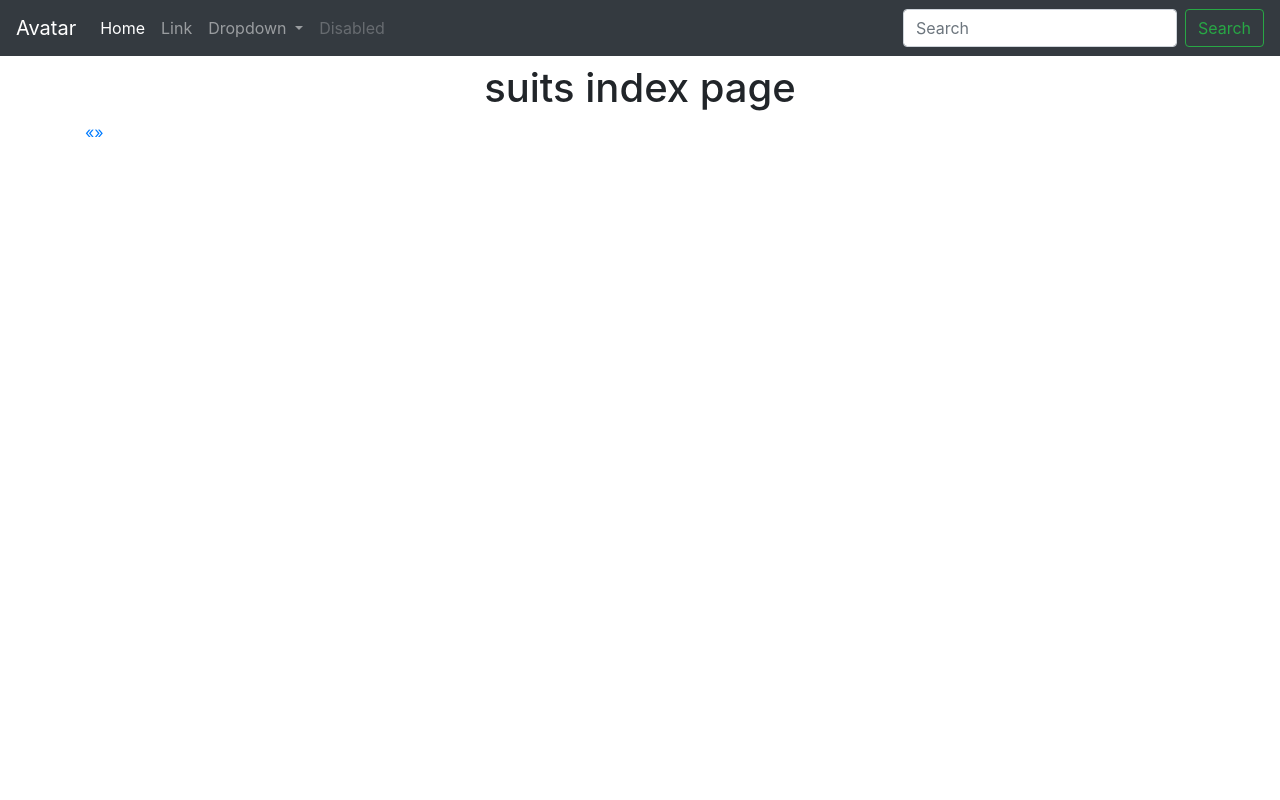
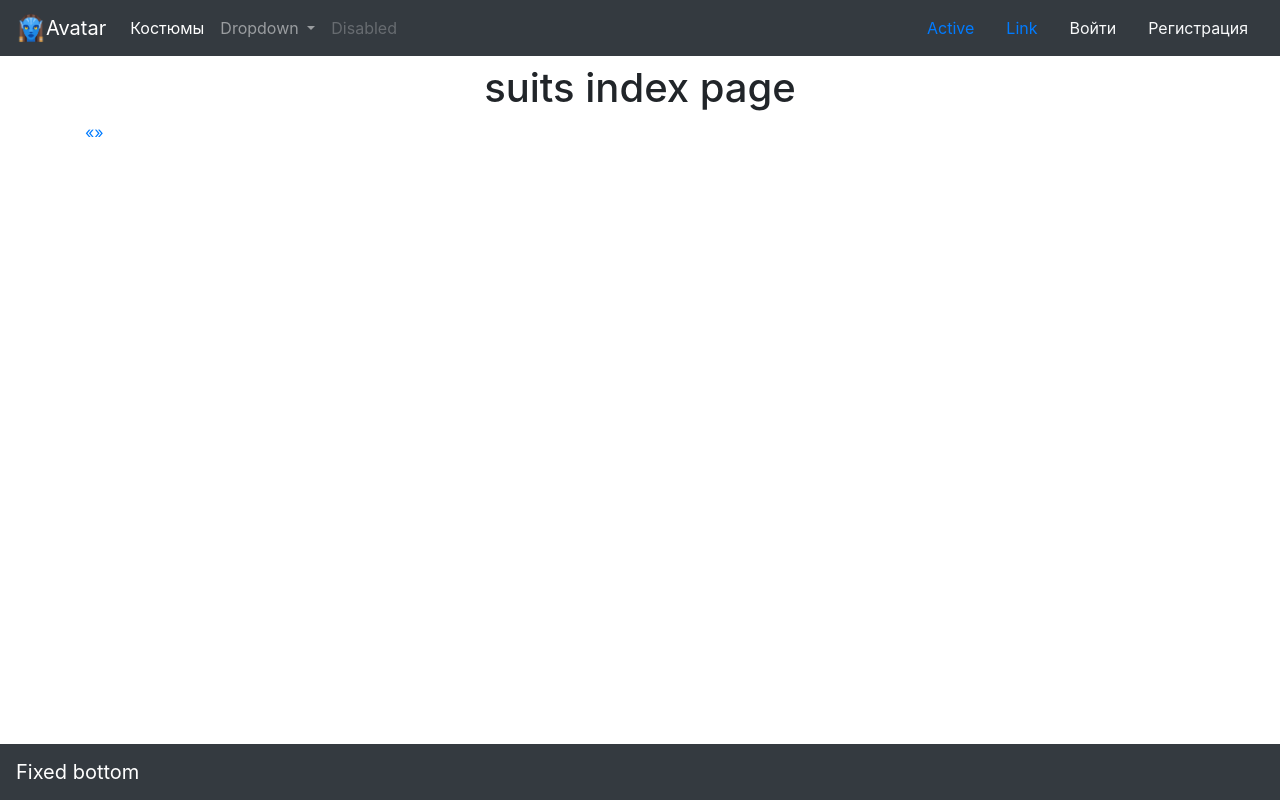
Before and after one commit to DamirZinatullin/avatar, a Python web app: template app/templates/index.html in a window 1280 px wide. Run offline with Jinja, Linux system fonts and the light colour scheme; the template is opened without the code that fills it, so the values that code supplies are empty; some libraries are stand-ins or nearby versions.

Commit message:
Created register user form

```diff
--- a/app/models.py
+++ b/app/models.py
@@ -323,7 +323,10 @@ roles_users = db.Table('roles_users',
 class User(db.Model, UserMixin):
     id = db.Column(db.Integer(), primary_key=True)
     email = db.Column(db.String(100), unique=True)
-    password = db.Column(db.String(255))
+    password = db.Column(db.String(40))
+    name = db.Column(db.String(60))
+    surname = db.Column(db.String(60))
+    phone = db.Column(db.String(20))
     active = db.Column(db.Boolean())
     roles = db.relationship('Role', secondary=roles_users,
                             backref=db.backref('users', lazy='dynamic'))
--- a/app/templates/base.html
+++ b/app/templates/base.html
@@ -21,7 +21,9 @@
 </head>
 <body>
 <nav class="navbar navbar-expand-lg navbar-dark bg-dark">
-    <a class="navbar-brand" href="{{ url_for('index') }}">Avatar</a>
+    <a class="navbar-brand" href="{{ url_for('index') }}">
+        <img src="./static/images/brand.jpg" width="30" height="30"
+             class="d-inline-block align-top" alt="">Avatar</a>
     <button class="navbar-toggler" type="button" data-toggle="collapse"
             data-target="#navbarSupportedContent"
             aria-controls="navbarSupportedContent" aria-expanded="false"
@@ -32,10 +34,13 @@
     <div class="collapse navbar-collapse" id="navbarSupportedContent">
         <ul class="navbar-nav mr-auto">
             <li class="nav-item active">
-                <a class="nav-link" href="#">Home <span class="sr-only">(current)</span></a>
+                <a class="nav-link" href="{{ url_for('suits.index') }}">Костюмы
+                    <span class="sr-only">(current)</span></a>
             </li>
             <li class="nav-item">
-                <a class="nav-link" href="#">Link</a>
+                {% if current_user.has_role('admin') %}
+                <a class="nav-link" href="/admin">Admin</a>
+                {% endif %}
             </li>
             <li class="nav-item dropdown">
                 <a class="nav-link dropdown-toggle" href="#"
@@ -57,15 +62,22 @@
                    aria-disabled="true">Disabled</a>
             </li>
         </ul>
-        <form class="form-inline my-2 my-lg-0">
-            <input class="form-control mr-sm-2" type="search"
-                   placeholder="Search" aria-label="Search">
-            <button class="btn btn-outline-success my-2 my-sm-0"
-                    type="submit">
-                Search
-            </button>
-        </form>
+        <ul class="nav justify-content-end">
+          <li class="nav-item">
+            <a class="nav-link active" href="#">Active</a>
+          </li>
+          <li class="nav-item">
+            <a class="nav-link" href="#">Link</a>
+          </li>
+          <li class="nav-item">
+            <a class="nav-link text-light" href="{{ url_for_security('login') }}">Войти</a>
+          </li>
+          <li class="nav-item">
+            <a class="nav-link text-light" href="{{ url_for('register') }}" tabindex="-1">Регистрация</a>
+          </li>
+        </ul>
     </div>
+
 </nav>
 <div class="container">
     <div align="center">
@@ -76,10 +88,7 @@
     </div>
     {% block content %}
     {% endblock %}
-
-
 </div>
-
 <!-- Optional JavaScript -->
 <!-- jQuery first, then Popper.js, then Bootstrap JS -->
 <script src="https://code.jquery.com/jquery-3.3.1.slim.min.js"
@@ -91,5 +100,12 @@
 <script src="https://stackpath.bootstrapcdn.com/bootstrap/4.3.1/js/bootstrap.min.js"
         integrity="sha384-JjSmVgyd0p3pXB1rRibZUAYoIIy6OrQ6VrjIEaFf/nJGzIxFDsf4x0xIM+B07jRM"
         crossorigin="anonymous"></script>
+<nav class="navbar fixed-bottom navbar-dark bg-dark">
+  <a class="navbar-brand" href="#">Fixed bottom</a>
+</nav>
+
+<!--<nav class="navbar navbar-dark bg-dark">-->
+<!--  <a class="navbar-brand" href="#">Fixed bottom</a>-->
+</nav>
 </body>
 </html>
```
Also changed, not shown: app/forms.py (+10 -0 lines), app/migrations/versions/2bdbbc3443f4_.py (added, +32 -0 lines), app/templates/index.html (+27 -9 lines), app/templates/register.html (added, +24 -0 lines), app/view.py (+25 -2 lines), app/static/images/brand.jpg (added).
